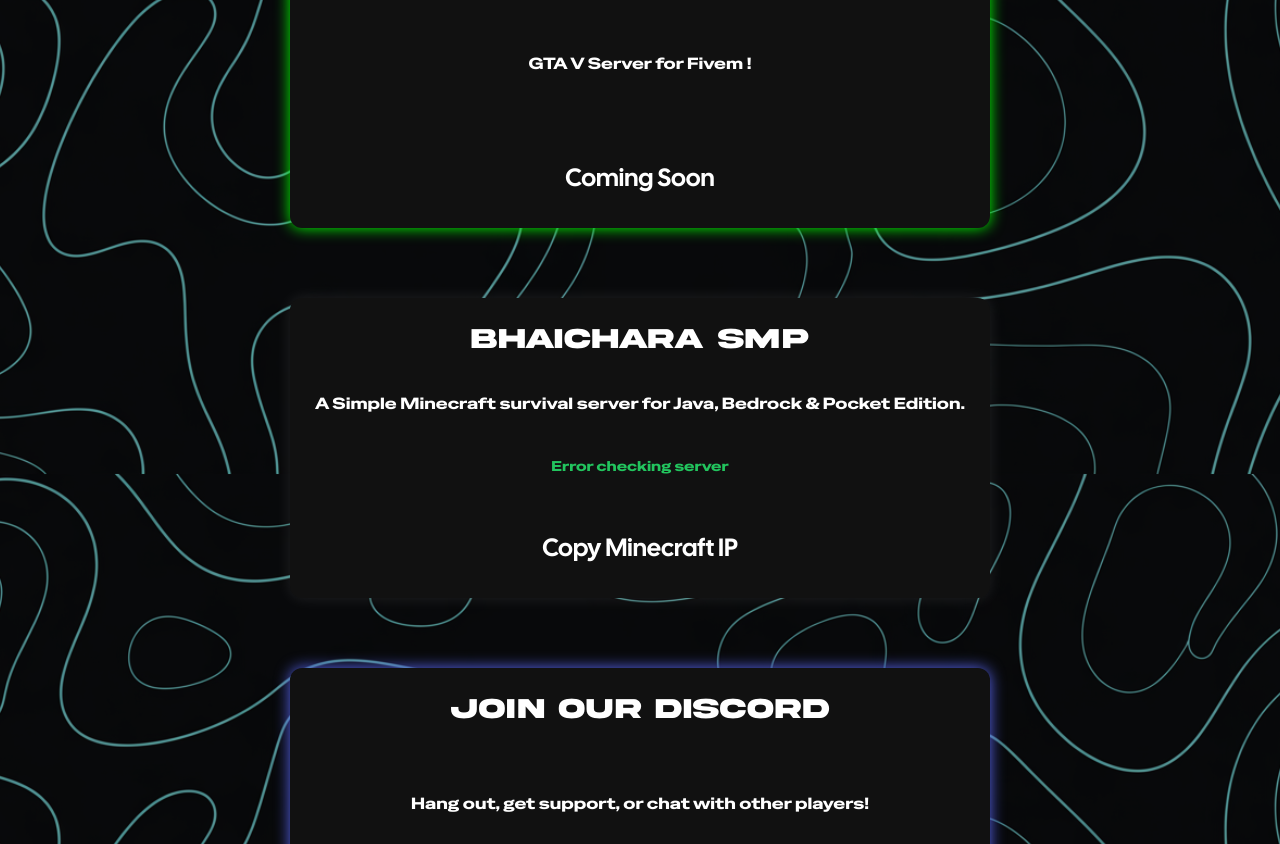
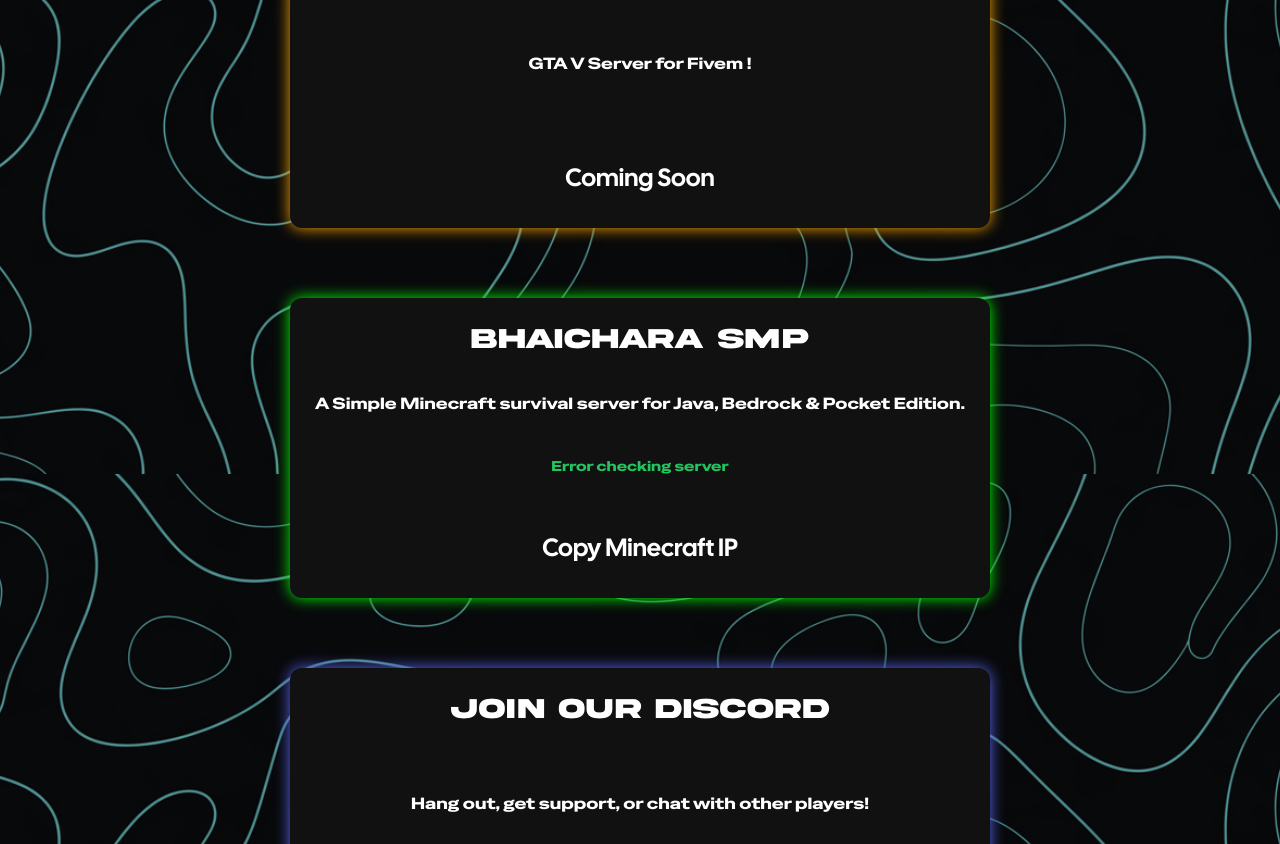
Before and after one commit to Rohit88612/tph-web, a plain HTML site: page index.html in a window 1280 px wide. Shown: the part 326-1170 px from the top of the page. Drawn offline with nearby package versions, Linux system fonts and the light colour scheme; no server answers.

Commit message:
Update style.css

```diff
--- a/style.css
+++ b/style.css
@@ -26,7 +26,7 @@
   background-position: center;
   background-repeat: no-repeat;
   background-attachment: fixed;
-  color: #fff;
+  color: #ffffff;
   font-family: 'Akira Expanded', sans-serif;
   margin: 0;
   padding: 0;
@@ -155,11 +155,11 @@
   border-radius: 0 0 12px 12px;
 }
 
-.card:first-child {
+.card:nth-child(2) {
   box-shadow: 0 0 15px rgb(0, 255, 0);
 }
 
-.card:first-child::after {
+.card:nth-child(2)::after {
   content: "";
   position: absolute;
   bottom: -5px;
```
